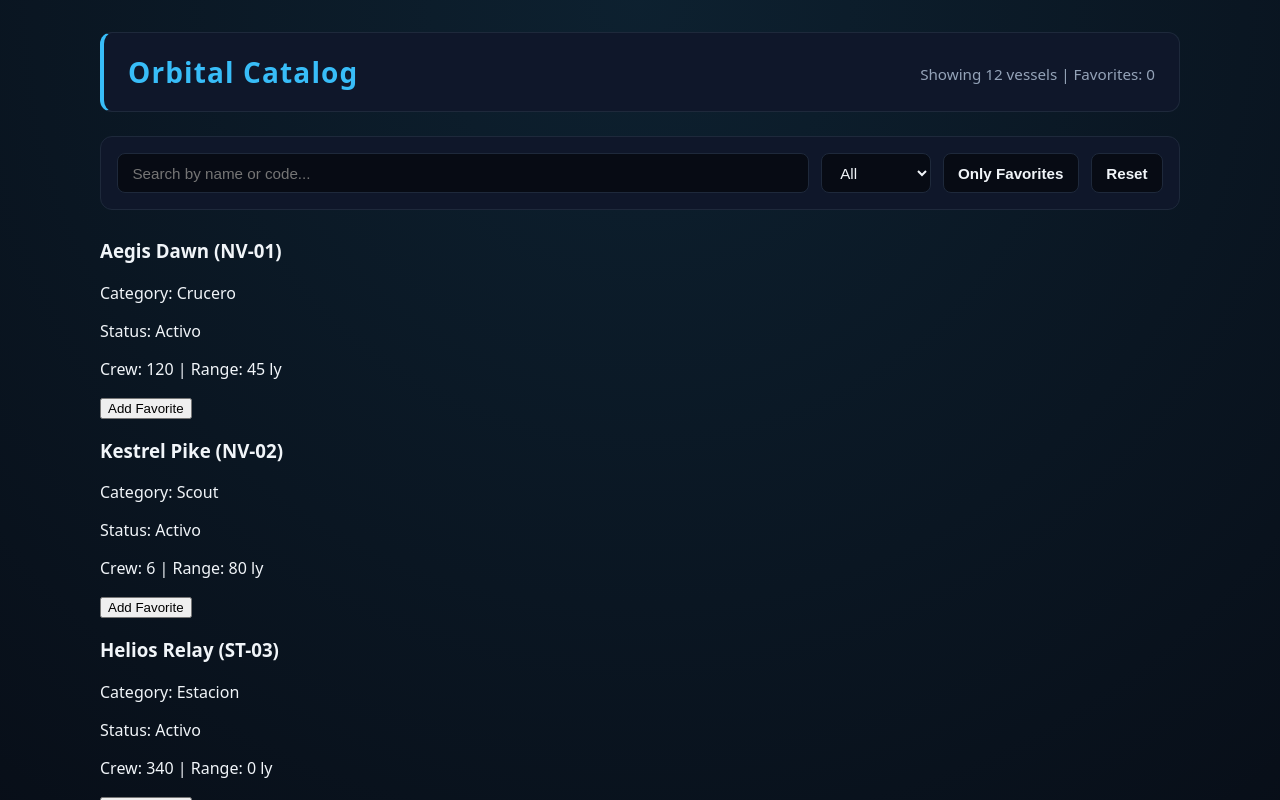
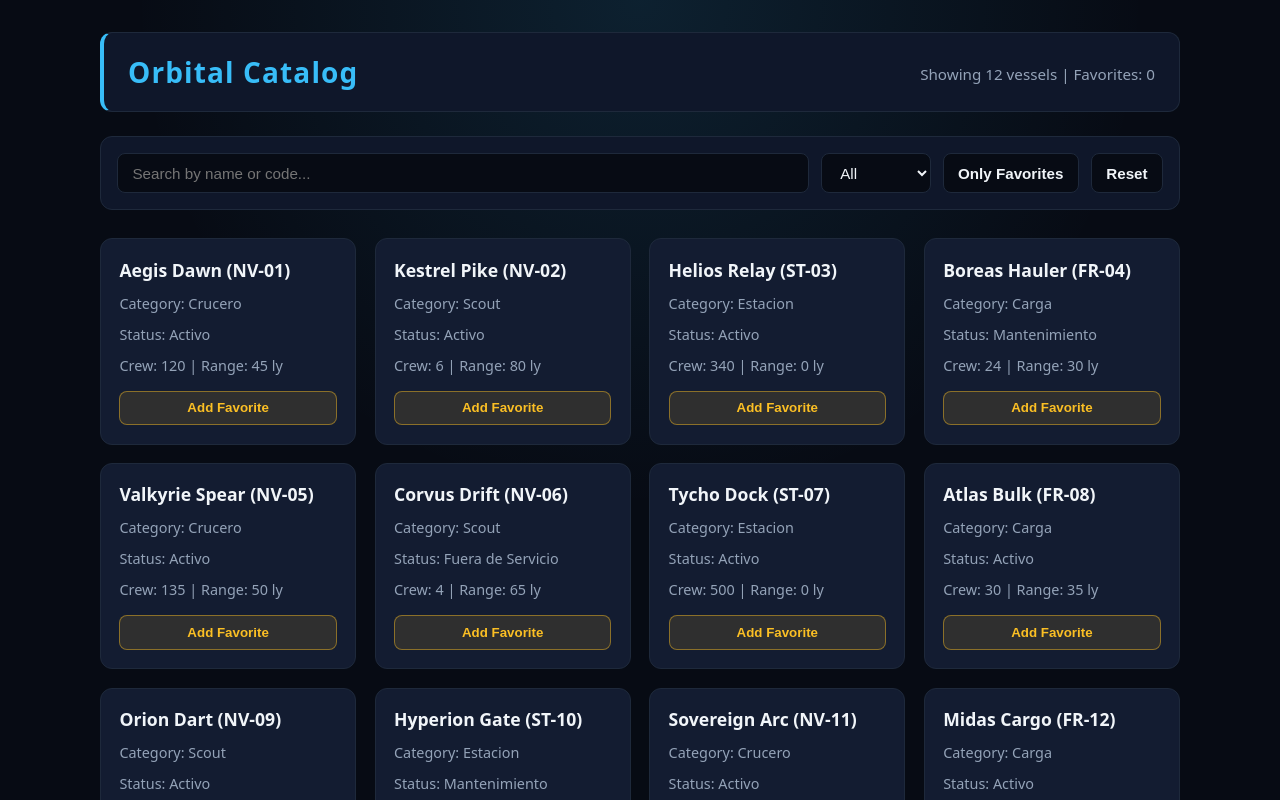
Before and after one commit to demon12700/Parcial2, a React (Vite) app: page / in a window 1280 px wide. Shown: the top 800 px of the page. Built offline with nearby package versions, Linux system fonts and the light colour scheme.

Commit message:
mejor visual a cartas de las naves y el boton de añadir/eliminar favorito.

```diff
--- a/src/index.css
+++ b/src/index.css
@@ -99,3 +99,64 @@
     border-color: var(--accent-cyan);
     background: rgba(56, 189, 248, 0.12);
   }
+
+  .vessel-grid {
+    display: grid;
+    grid-template-columns: repeat(auto-fill, minmax(250px, 1fr));
+    gap: 1.15rem;
+  }
+
+  .vessel-card {
+    display: flex;
+    flex-direction: column;
+    justify-content: space-between;
+    gap: 0.75rem;
+    background: var(--bg-card);
+    border: 1px solid var(--border-subtle);
+    border-radius: 12px;
+    padding: 1.15rem;
+    transition: transform 0.2s ease, border-color 0.2s ease, box-shadow 0.2s ease;
+  }
+
+  .vessel-card:hover {
+    transform: translateY(-4px);
+    border-color: var(--accent-cyan);
+    box-shadow: 0 12px 24px rgba(0, 0, 0, 0.35);
+  }
+
+  .vessel-card h3 {
+    margin: 0;
+    font-size: 1.1rem;
+    color: var(--text-main);
+  }
+
+  .vessel-card p {
+    margin: 0;
+    font-size: 0.9rem;
+    color: var(--text-muted);
+  }
+
+  .vessel-card button {
+    margin-top: 0.25rem;
+    padding: 0.55rem 0.85rem;
+    border-radius: 8px;
+    border: 1px solid rgba(251, 191, 36, 0.45);
+    background: rgba(251, 191, 36, 0.12);
+    color: var(--accent-gold);
+    font-weight: 600;
+    cursor: pointer;
+    transition: background-color 0.2s ease, transform 0.15s ease;
+  }
+
+  .vessel-card button:hover {
+    background: rgba(251, 191, 36, 0.22);
+  }
+
+  .empty-state {
+    text-align: center;
+    padding: 2.5rem 1rem;
+    background: var(--bg-panel);
+    border: 1px dashed var(--border-subtle);
+    border-radius: 12px;
+    color: var(--text-muted);
+  }
```
